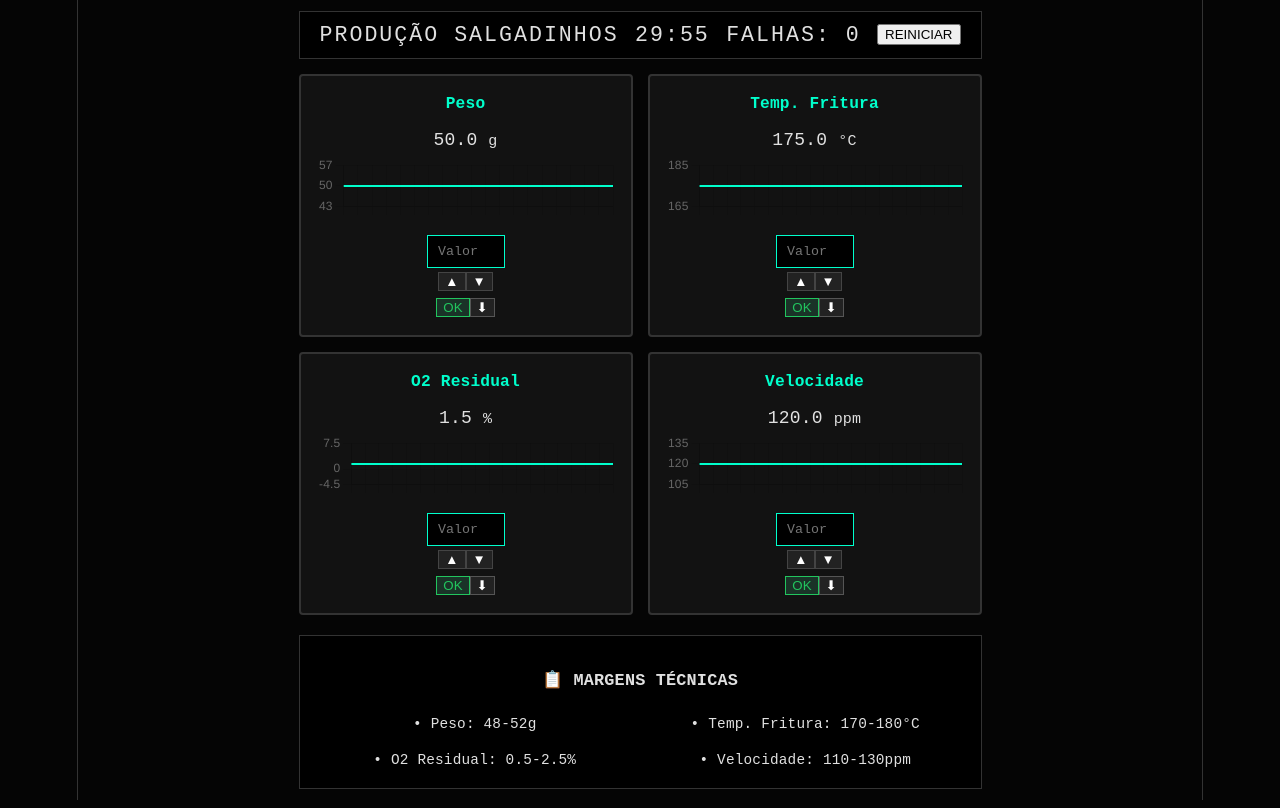
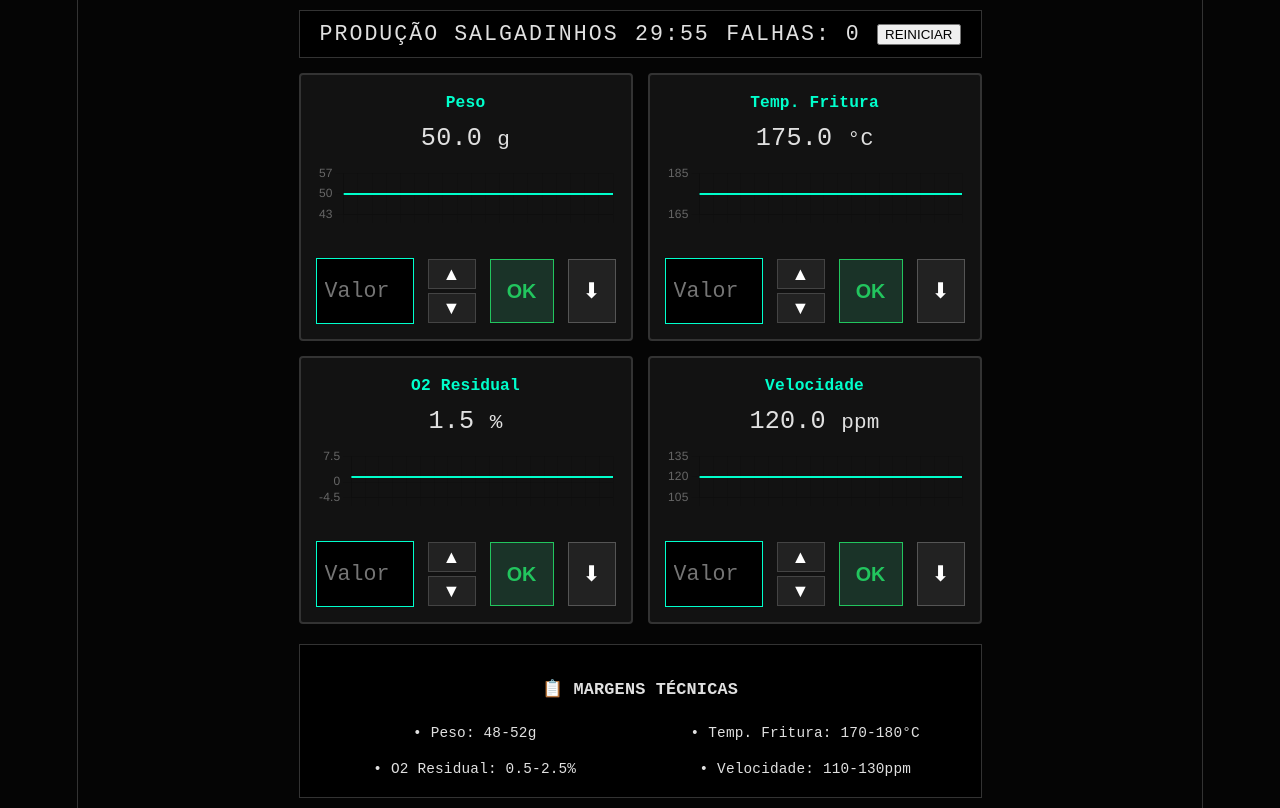
Before and after one commit to JLopes2024/game-linhaprod-pwa, a React (Vite) app: page / in a window 1280 px wide. Built offline with nearby package versions, Linux system fonts and the light colour scheme.

Commit message:
melhorias-visuais

```diff
--- a/src/App.css
+++ b/src/App.css
@@ -28,15 +28,40 @@ body { background: var(--bg); color: var(--text); font-family: 'Courier New', mo
 
 h4 { color: var(--accent); margin: 0 0 10px 0; font-size: 0.9rem; }
 
+/* ERGONOMIA DE TOQUE - TAMANHOS AMPLIADOS */
+.input-group {
+  display: flex;
+  gap: 8px;
+  align-items: center;
+  justify-content: space-between;
+}
+
 .input-field {
   background: #000; border: 1px solid var(--accent); color: var(--accent);
-  padding: 8px; width: 60px; text-align: center; font-family: monospace;
+  padding: 8px; width: 80px; min-height: 48px; text-align: center; font-family: monospace; font-size: 1.2rem;
 }
 
-.arrow-controls button { background: #222; border: 1px solid #444; color: #fff; }
+.arrow-controls {
+  display: flex;
+  flex-direction: column;
+  gap: 4px;
+}
+
+.arrow-controls button {
+  background: #222; border: 1px solid #444; color: #fff;
+  min-width: 48px; min-height: 30px; font-size: 1rem; cursor: pointer;
+}
+
 .arrow-controls button.active { background: var(--accent); color: #000; }
 
-.btn-ok { background: #1a3328; border: 1px solid #22c55e; color: #22c55e; cursor: pointer; }
-.btn-sinal { background: #222; border: 1px solid #555; color: #fff; cursor: pointer; }
+.btn-ok {
+  background: #1a3328; border: 1px solid #22c55e; color: #22c55e; cursor: pointer;
+  min-height: 64px; min-width: 64px; font-weight: bold; font-size: 1.1rem;
+}
+
+.btn-sinal {
+  background: #222; border: 1px solid #555; color: #fff; cursor: pointer;
+  min-height: 64px; min-width: 48px; font-size: 1.2rem;
+}
 
 .normas-footer { background: #000; border: 1px solid var(--border); padding: 15px; margin-top: 20px; font-size: 0.8rem; }
--- a/src/App.jsx
+++ b/src/App.jsx
@@ -37,7 +37,6 @@ function App() {
     const timer = setInterval(() => {
       let algumaFalha = false;
       setIndicadores(prev => prev.map(ind => {
-        // Aumentei o fator de variação de 0.4 para 1.2 para oscilações mais bruscas
         const variacao = (Math.random() - 0.5) * (ind.max - ind.min) * 1.2;
         const novoValor = ind.valor + variacao;
         const falha = novoValor > ind.max || novoValor < ind.min;
@@ -87,11 +86,11 @@ function App() {
           <div key={ind.id} className={`card-indicador ${ind.valor > ind.max || ind.valor < ind.min ? 'card-falha' : ''}`}>
             <h4>{ind.label}</h4>
 
-            <div className="valor-display">
+            <div className="valor-display" style={{fontSize: '1.4rem', margin: '10px 0'}}>
               {ind.valor.toFixed(1)} <small>{ind.unit}</small>
             </div>
 
-            <div style={{ height: '80px' }}>
+            <div style={{ height: '80px', marginBottom: '15px' }}>
               <Line ref={el => chartRefs.current[i] = el} data={{ labels: Array(20).fill(''), datasets: [{ data: ind.log, borderColor: ind.cor, borderWidth: 2, pointRadius: 0 }] }} options={{ maintainAspectRatio: false, animation: { duration: 0 }, scales: { y: { min: ind.min - 5, max: ind.max + 5 } }, plugins: { legend: { display: false } } }} />
             </div>
 
```
Also changed, not shown: src/components/Dashboard.jsx (+13 -8 lines).
